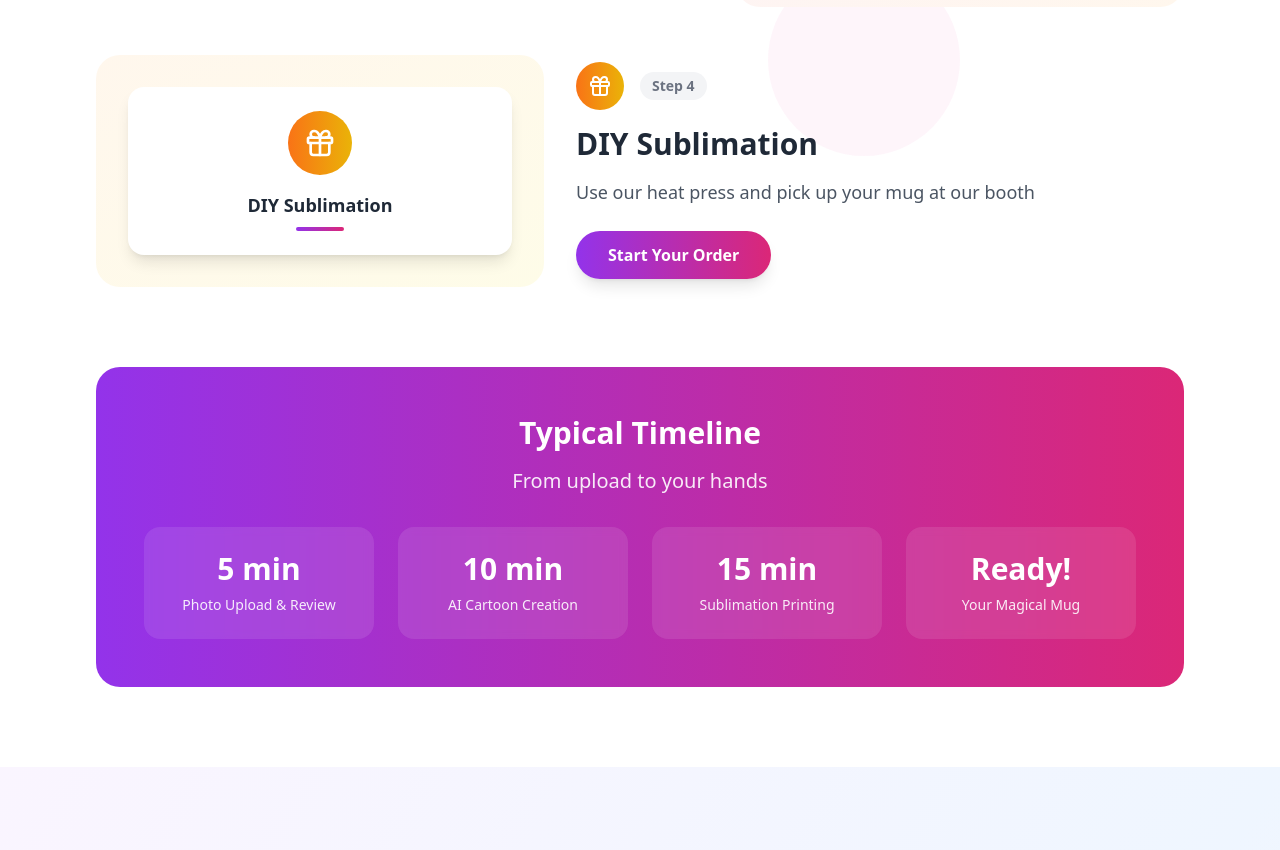
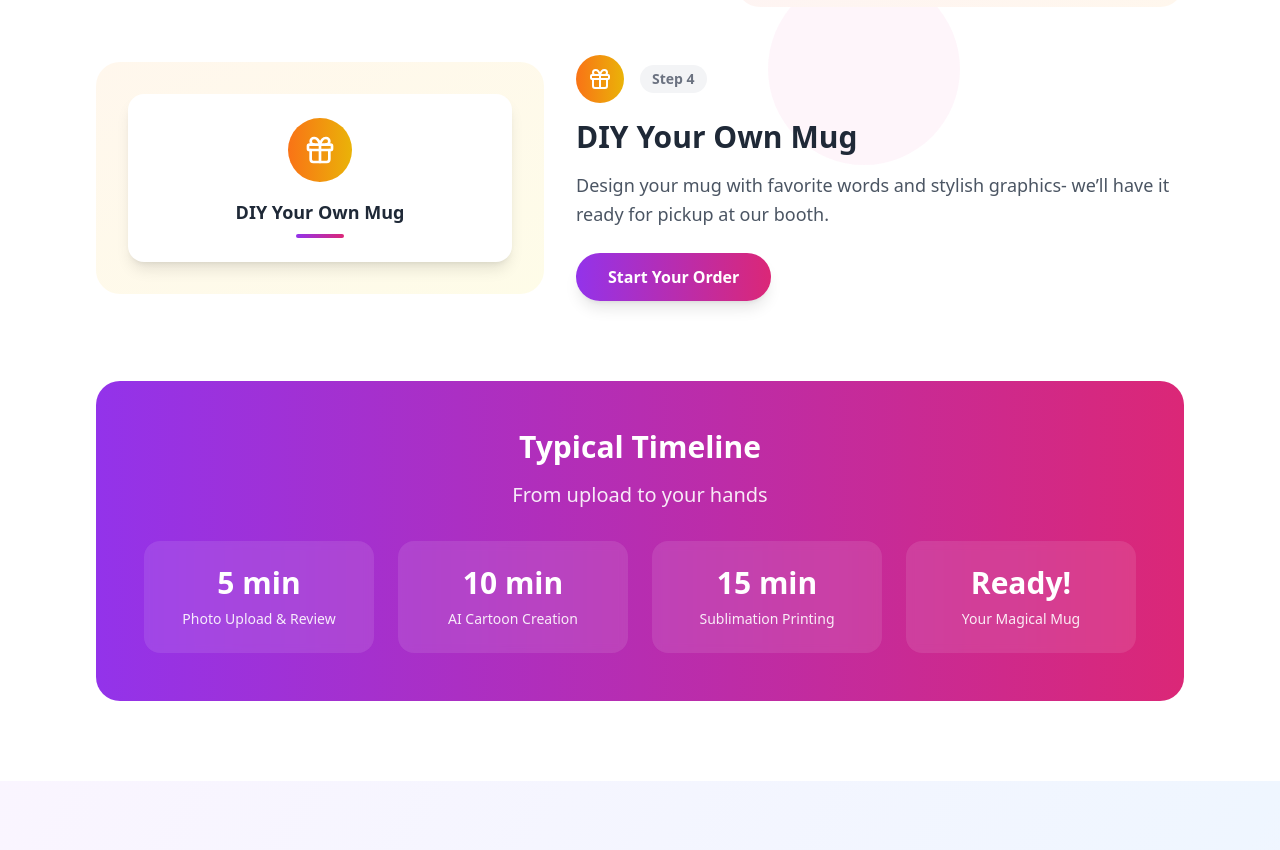
Before and after one commit to EvanYang0527/LightSails-Website, a React (Vite) app: page / in a window 1280 px wide. Shown: the part 3065-3915 px from the top of the page. Built offline with nearby package versions, Linux system fonts and the light colour scheme.

Commit message:
update sentence

```diff
--- a/src/components/HowItWorks.tsx
+++ b/src/components/HowItWorks.tsx
@@ -26,8 +26,8 @@ const HowItWorks = () => {
     },
     {
       icon: Gift,
-      title: "DIY Sublimation",
-      description: "Use our heat press and pick up your mug at our booth",
+      title: "DIY Your Own Mug",
+      description: "Design your mug with favorite words and stylish graphics- we’ll have it ready for pickup at our booth.",
       color: "from-orange-500 to-yellow-500",
       bgColor: "from-orange-50 to-yellow-50"
     }
```
